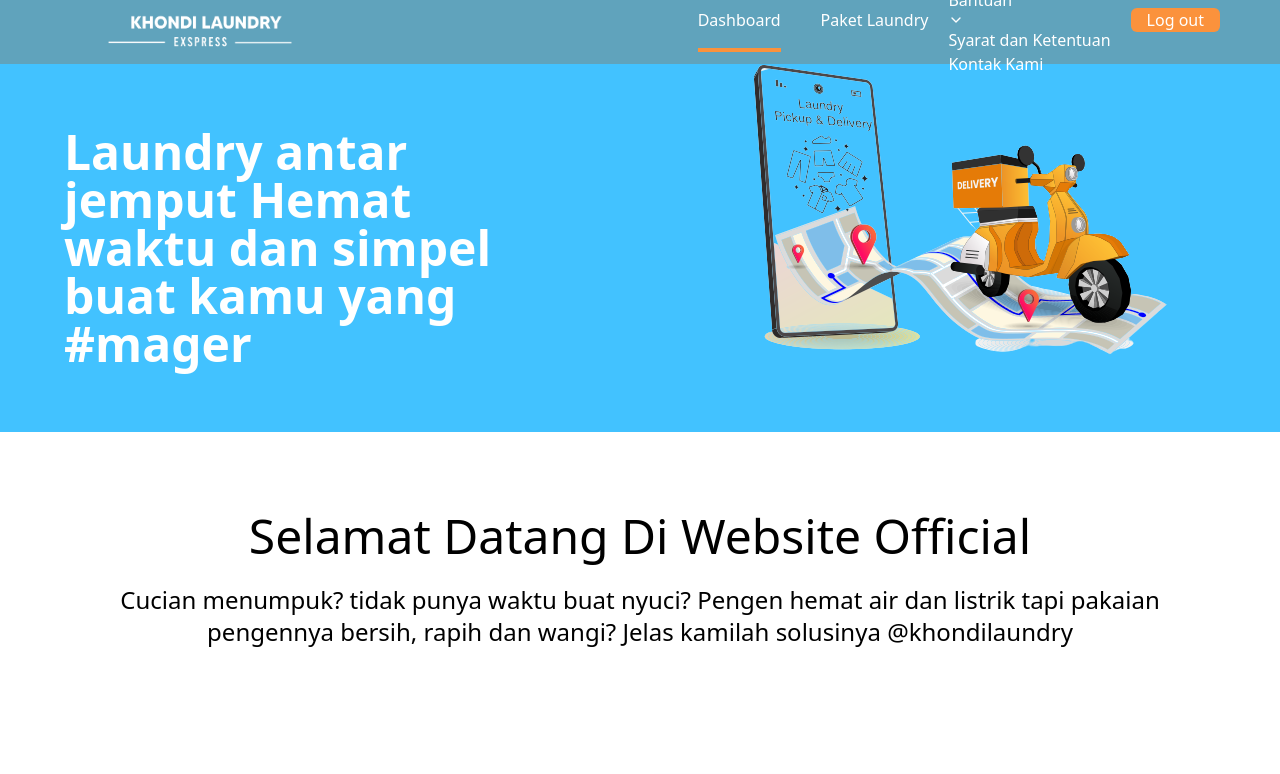
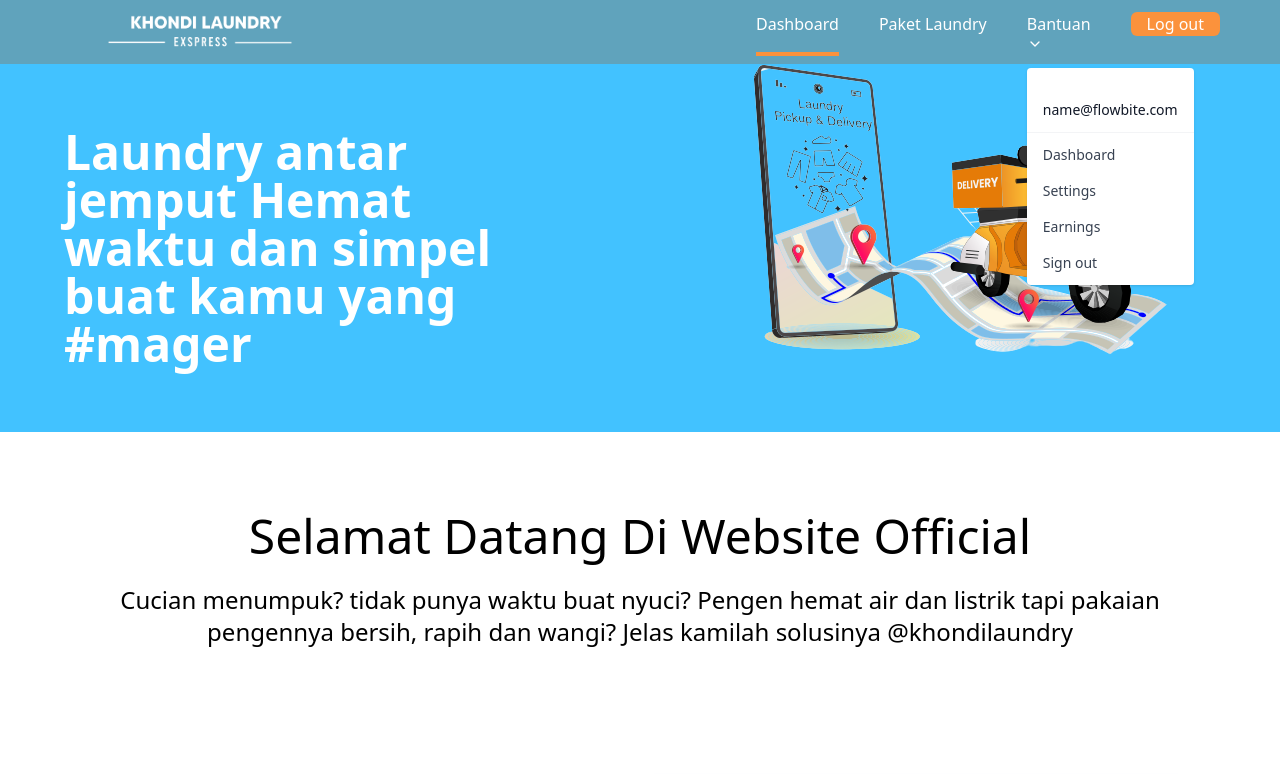
Before and after one commit to AchmadFals/kokoyo, a React (Create React App) app: page /dashboard in a window 1280 px wide. Shown: the top 774 px of the page. Built offline with nearby package versions, Linux system fonts and the light colour scheme; no server answers; the HTML template or start-up script is replaced by a standard one; what secure-ls would draw is missing.

Commit message:
fix navbar

```diff
--- a/src/Navbar.js
+++ b/src/Navbar.js
@@ -55,35 +55,33 @@ const Navbar = () => {
             )}
           </li>
         </Link>
-          <li onClick={toggleSubmenu} className="menu-item sub__menus__arrows">
+        <li onClick={toggleSubmenu} className="menu-item sub__menus__arrows p-2.5 m-2.5">
+          {" "}
+          <Link to="#">
             {" "}
-            <Link to="#">
-              {" "}
-              Bantuan <FiChevronDown />{" "}
-            </Link>
-            <ul className={boxClassSubMenu.join(" ")}>
+            Bantuan <FiChevronDown />{" "}
+          </Link>
+          <div className="absolute bg-white text-base z-50 list-none divide-y divide-gray-100 rounded shadow my-4" id="dropdown">
+            <div className="px-4 py-3">
+              <span className="block text-sm">Bonnie Green</span>
+              <span className="block text-sm font-medium text-gray-900 truncate">name@flowbite.com</span>
+            </div>
+            <ul className="py-1" aria-labelledby="dropdown">
               <li>
-                <NavLink
-                  onClick={toggleClass}
-                  activeClassName="is-active"
-                  to="./pages/syaratDanKetentuan"
-                >
-                  {" "}
-                  Syarat dan Ketentuan{" "}
-                </NavLink>{" "}
+                <a href="#" className="text-sm hover:bg-gray-100 text-gray-700 block px-4 py-2">Dashboard</a>
               </li>
               <li>
-                <NavLink
-                  onClick={toggleClass}
-                  activeClassName="is-active"
-                  to="./pages/KontakKami"
-                >
-                  {" "}
-                  Kontak Kami{" "}
-                </NavLink>{" "}
+                <a href="#" className="text-sm hover:bg-gray-100 text-gray-700 block px-4 py-2">Settings</a>
+              </li>
+              <li>
+                <a href="#" className="text-sm hover:bg-gray-100 text-gray-700 block px-4 py-2">Earnings</a>
+              </li>
+              <li>
+                <a href="#" className="text-sm hover:bg-gray-100 text-gray-700 block px-4 py-2">Sign out</a>
               </li>
             </ul>
-          </li>
+          </div>
+        </li>
         <Link
           to="/register"
           className="laporan no-underline slate-50 text-base p-2.5 m-2.5 cursor-pointer"
```
